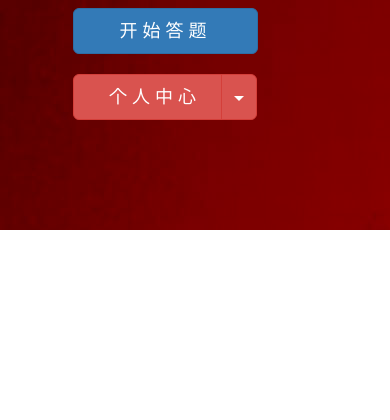
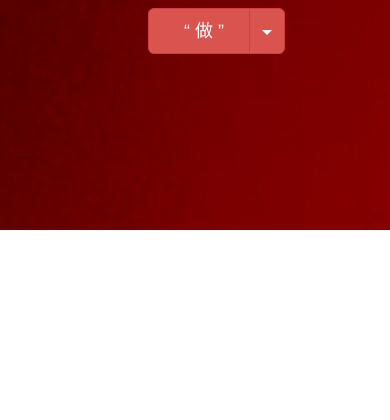
Before and after one commit to BUPT-SCS-2015-Web-Developer/two-learn-one-do, a PHP site: page / in a window 390 px wide. Shown: the part 320-740 px from the top of the page. Run offline with PHP 8.4, Linux system fonts and the light colour scheme; some libraries are stand-ins or nearby versions.

Commit message:
修改了index页面的布局

```diff
--- a/index.php
+++ b/index.php
@@ -40,12 +40,51 @@ $_SESSION['name']	= "abcd";//$userInfo["info"]['yb_username'];
 		<div class="content">
 			<div class="jumpton">
 				<img src="img/pictitle.jpg" class="jumptonlg"  style="height:'100%'">
-				<img src="img/loginphone.jpg" class="jumptonxs" style="height:'100%'" >
+			 <img src="img/loginphone.jpg" class="jumptonxs" style="height:'100%'" >
+
 			</div>
-
 		</div>
 		<div class="line">
 			<div class="row row2">
+			<div class="col-md-3"></div>
+			<div class="col-md-3">
+			<div class="btn-group">
+			    <div class="btn-group">
+					 <button type="button" class="btn btn-lg btn-danger "  onclick=""> <div class="last">“学”</div></button>
+					 <button type="button" class="btn btn-danger  btn-lg dropdown-toggle appendix" data-toggle="dropdown">
+				     <span class="caret"></span>
+					    <span class="sr-only">Toggle Dropdown</span>
+					  </button>
+					  <ul class="dropdown-menu" role="menu">
+					    <li><a href="#" onclick="window.location.href='done-count.php'">自主学习</a></li>
+					    <li><a href="#" onclick="window.location.href='wrong-repository.php'">开始答题</a></li>
+						<li><a href="#" onclick="window.location.href='done-count.php'">累计答题</a></li>
+					    <li><a href="#" onclick="window.location.href='wrong-repository.php'">错题库</a></li>
+
+					</ul>
+				</div>
+			</div>
+			</div>
+
+			<div class="col-md-3">
+			<div class="btn-group">
+					 <button type="button" class="btn btn-lg btn-danger "  onclick=""> <div class="last">“做”</div></button>
+					 <button type="button" class="btn btn-danger  btn-lg dropdown-toggle appendix" data-toggle="dropdown">
+				     <span class="caret"></span>
+					    <span class="sr-only">Toggle Dropdown</span>
+					  </button>
+					  <ul class="dropdown-menu" role="menu">
+
+					    <li><a href="#" onclick="window.location.href='self-evaluation.php'">每周自评</a></li>
+						<li><a href="#" onclick="window.location.href='evaluation-result.php'">自评结果</a></li>
+						<li><a href="#" onclick="window.location.href='evaluation-result.php'">撰写心得</a></li>
+						 <li><a href="#" onclick="window.location.href='self-evaluation.php'">查看心得</a></li>
+						 <li><a href="#" onclick="window.location.href='self-evaluation.php'">我的心得</a></li>
+					</ul>
+				</div>
+				</div>
+			<div class="col-md-3"></div>
+			<!--
 			<div class="col-md-3"></div>
 				<div class="col-md-2">
 					<div class="btn-group">
@@ -73,6 +112,7 @@ $_SESSION['name']	= "abcd";//$userInfo["info"]['yb_username'];
 					</div>
 				</div>
 				<div class="col-md-3"></div>
+				-->
 			</div>
 		</div>
 	</div>
```
